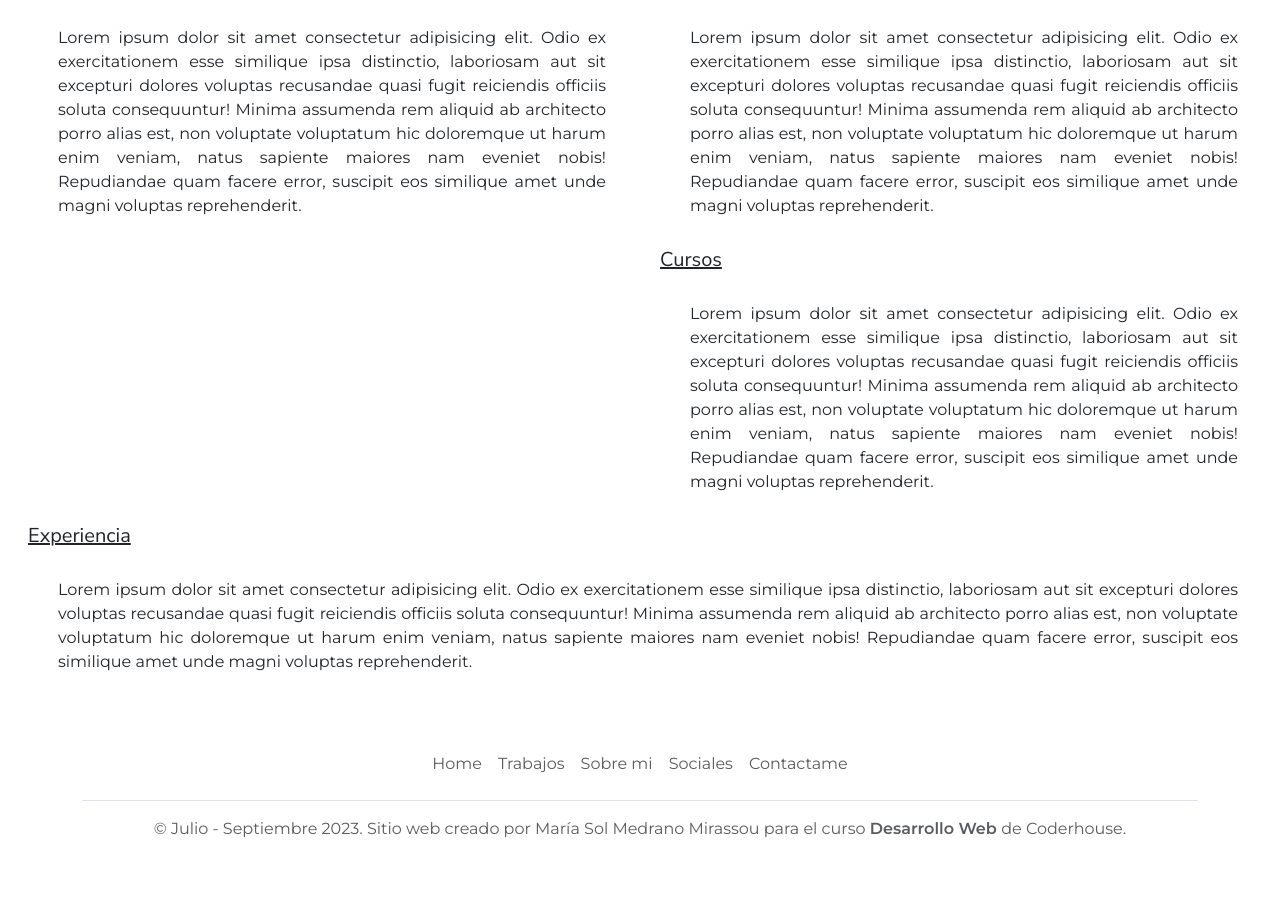
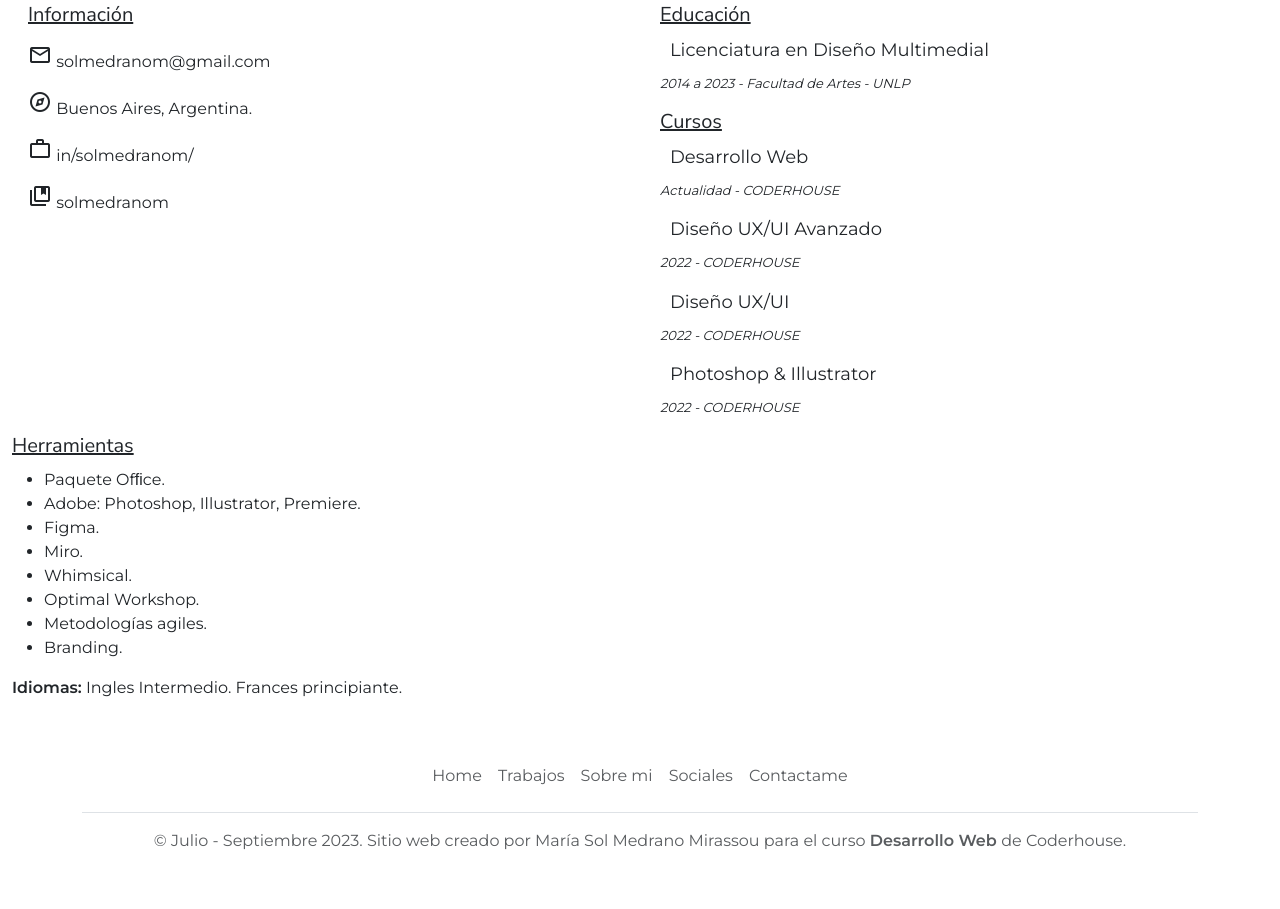
Before and after one commit to Solmedranom/portfolioDM-Medrano, a plain HTML site: page html/cv.html in a window 1280 px wide. Shown: the part 248-1157 px from the top of the page. Drawn offline with nearby package versions, Linux system fonts and the light colour scheme.

Commit message:
20pm 3del9 terminado paginas responsive

```diff
--- a/html/contactame.html
+++ b/html/contactame.html
@@ -1,7 +1,9 @@
 <!DOCTYPE html>
 <html lang="en">
+
 <head>
-    <link href="https://cdn.jsdelivr.net/npm/bootstrap@5.3.1/dist/css/bootstrap.min.css" rel="stylesheet" integrity="sha384-4bw+/aepP/YC94hEpVNVgiZdgIC5+VKNBQNGCHeKRQN+PtmoHDEXuppvnDJzQIu9" crossorigin="anonymous">
+  <link href="https://cdn.jsdelivr.net/npm/bootstrap@5.3.1/dist/css/bootstrap.min.css" rel="stylesheet"
+    integrity="sha384-4bw+/aepP/YC94hEpVNVgiZdgIC5+VKNBQNGCHeKRQN+PtmoHDEXuppvnDJzQIu9" crossorigin="anonymous">
 
   <link href="../css/style.css" rel="stylesheet" />
 
@@ -9,18 +11,22 @@
   <meta name="viewport" content="width=device-width, initial-scale=1.0" />
 
   <link rel="shortcut icon" href="../img/LOGO.png" type="image/x-icon">
+ <!-- ICONOS -->
+ <link rel="stylesheet"
+ href="https://fonts.googleapis.com/css2?family=Material+Symbols+Outlined:opsz,wght,FILL,GRAD@48,700,0,0" />
 
   <title>Portfolio Medrano Mirassou</title>
 
 </head>
+
 <body class="contenedor">
   <header>
 
     <nav class="navbar navbar-expand-lg ">
 
-        <a class="navbar-brand ms-3" href="../index.html"><img src="../img/LOGO.png" class="logo" alt="LOGO"
-          /></a>
-        <button class="navbar-toggler" type="button" data-bs-toggle="collapse" data-bs-target="#navbarSupportedContent" aria-controls="navbarSupportedContent" aria-expanded="false" aria-label="Toggle navigation">
+      <a class="navbar-brand ms-3" href="../index.html"><img src="../img/LOGO.png" class="logo" alt="LOGO" /></a>
+      <button class="navbar-toggler" type="button" data-bs-toggle="collapse" data-bs-target="#navbarSupportedContent"
+        aria-controls="navbarSupportedContent" aria-expanded="false" aria-label="Toggle navigation">
         <span class="navbar-toggler-icon"></span>
       </button>
       <div class="collapse navbar-collapse " id="navbarSupportedContent">
@@ -45,8 +51,7 @@
     </nav>
   </header>
   <div class="container-fluid"><br>
-    <h3>Contactame</h3>
-
+    <h1 class="display-4 ms-3 mt-4 mb-4">Contactame!</h1>
     <p class="parrafo1">
       Podes escribirme a mi correo o dejarme un mensaje!
     </p>
@@ -65,7 +70,8 @@
         <textarea class="form-control" id="exampleFormControlTextarea1" rows="3"></textarea>
       </div>
       <div class="mb-2 text-center">
-      <input class="btn" type="submit" value="Enviar"></div>
+        <input class="btn" type="submit" value="Enviar">
+      </div>
       <div class="mb-2 mt-1 text-center">
         <input class="btn" type="reset" value="Resetear">
       </div>
@@ -98,6 +104,9 @@
       </footer>
     </div>
 
-    <script src="https://cdn.jsdelivr.net/npm/bootstrap@5.3.1/dist/js/bootstrap.bundle.min.js" integrity="sha384-HwwvtgBNo3bZJJLYd8oVXjrBZt8cqVSpeBNS5n7C8IVInixGAoxmnlMuBnhbgrkm" crossorigin="anonymous"></script>
+    <script src="https://cdn.jsdelivr.net/npm/bootstrap@5.3.1/dist/js/bootstrap.bundle.min.js"
+      integrity="sha384-HwwvtgBNo3bZJJLYd8oVXjrBZt8cqVSpeBNS5n7C8IVInixGAoxmnlMuBnhbgrkm"
+      crossorigin="anonymous"></script>
 </body>
+
 </html>
--- a/html/cv.html
+++ b/html/cv.html
@@ -1,7 +1,9 @@
 <!DOCTYPE html>
 <html lang="en">
+
 <head>
-    <link href="https://cdn.jsdelivr.net/npm/bootstrap@5.3.1/dist/css/bootstrap.min.css" rel="stylesheet" integrity="sha384-4bw+/aepP/YC94hEpVNVgiZdgIC5+VKNBQNGCHeKRQN+PtmoHDEXuppvnDJzQIu9" crossorigin="anonymous">
+  <link href="https://cdn.jsdelivr.net/npm/bootstrap@5.3.1/dist/css/bootstrap.min.css" rel="stylesheet"
+    integrity="sha384-4bw+/aepP/YC94hEpVNVgiZdgIC5+VKNBQNGCHeKRQN+PtmoHDEXuppvnDJzQIu9" crossorigin="anonymous">
 
   <link href="../css/style.css" rel="stylesheet" />
 
@@ -10,33 +12,38 @@
 
   <link rel="shortcut icon" href="../img/LOGO.png" type="image/x-icon">
 
+  <!-- ICONOS -->
+  <link rel="stylesheet"
+    href="https://fonts.googleapis.com/css2?family=Material+Symbols+Outlined:opsz,wght,FILL,GRAD@48,700,0,0" />
+
   <title>Portfolio Medrano Mirassou</title>
 
 </head>
+
 <body>
   <header>
 
     <nav class="navbar navbar-expand-lg">
 
-          <a class="navbar-brand ms-3" href="../index.html"><img src="../img/LOGO.png" class="logo" alt="LOGO"
-            /></a>
-          <button class="navbar-toggler" type="button" data-bs-toggle="collapse" data-bs-target="#navbarSupportedContent" aria-controls="navbarSupportedContent" aria-expanded="false" aria-label="Toggle navigation">
+      <a class="navbar-brand ms-3" href="../index.html"><img src="../img/LOGO.png" class="logo" alt="LOGO" /></a>
+      <button class="navbar-toggler" type="button" data-bs-toggle="collapse" data-bs-target="#navbarSupportedContent"
+        aria-controls="navbarSupportedContent" aria-expanded="false" aria-label="Toggle navigation">
         <span class="navbar-toggler-icon"></span>
       </button>
       <div class="collapse navbar-collapse" id="navbarSupportedContent">
         <ul class="navbar-nav ms-auto mb-2 mb-lg-0">
 
           <li class="nav-item">
-                <a class="nav-link" href="../html/mistrabajos.html">Mis trabajos</a>
+            <a class="nav-link" href="mistrabajos.html">Mis trabajos</a>
           </li>
           <li class="nav-item">
-                <a class="nav-link" href="../html/sobremi.html">Sobre mi</a>
+            <a class="nav-link" href="sobremi.html">Sobre mi</a>
           </li>
           <li class="nav-item">
-                <a class="nav-link" href="../html/sociales.html">Sociales</a>
+            <a class="nav-link" href="sociales.html">Sociales</a>
           </li>
           <li class="nav-item">
-                <a class="nav-link" href="../html/contactame.html">Contactame</a>
+            <a class="nav-link" href="contactame.html">Contactame</a>
           </li>
           <!-- <li class="nav-item">
                 <a class="nav-link disabled" aria-disabled="true">Disabled</a>
@@ -49,31 +56,75 @@
   </header>
   <div class="container-fluid">
     <div class="ms-3 mt-4">
-    <h3>CURRICULUM</h3>
+      <h1 class="display-4 ms-3 mt-4 mb-4">Curriculum</h1>
     </div>
     <div class="ms-3 mt-4">
       <div class="row">
         <div class="col-xl-6 col-md-6 col-sm-12">
           <h4> Información</h4>
-    <p class="parrafosm">
-    Lorem ipsum dolor sit amet consectetur adipisicing elit. Odio ex exercitationem esse similique ipsa distinctio, laboriosam aut sit excepturi dolores voluptas recusandae quasi fugit reiciendis officiis soluta consequuntur! Minima assumenda rem aliquid ab architecto porro alias est, non voluptate voluptatum hic doloremque ut harum enim veniam, natus sapiente maiores nam eveniet nobis! Repudiandae quam facere error, suscipit eos similique amet unde magni voluptas reprehenderit. </p></div>
+          <div class="col-xl-6 col-md-6 col-sm-12 mt-3"><span class="material-symbols-outlined">mail</span>
+            solmedranom@gmail.com
+          </div>
+          <div class="col-xl-6 col-md-6 col-sm-12 mt-3">
+            <span class="material-symbols-outlined">explore</span>
+            Buenos Aires, Argentina.
+          </div>
+          <div class="col-xl-6 col-md-6 col-sm-12 mt-3">
+            <span class="material-symbols-outlined">work </span>
+            in/solmedranom/
+          </div>
+          <div class="col-xl-6 col-md-6 col-sm-12 mt-3">
+            <span class="material-symbols-outlined">collections_bookmark</span>
+            solmedranom
+          </div>
+        </div>
         <div class="col-xl-6 col-md-6 col-sm-12">
           <h4> Educación</h4>
-    <p class="parrafosm">
-    Lorem ipsum dolor sit amet consectetur adipisicing elit. Odio ex exercitationem esse similique ipsa distinctio, laboriosam aut sit excepturi dolores voluptas recusandae quasi fugit reiciendis officiis soluta consequuntur! Minima assumenda rem aliquid ab architecto porro alias est, non voluptate voluptatum hic doloremque ut harum enim veniam, natus sapiente maiores nam eveniet nobis! Repudiandae quam facere error, suscipit eos similique amet unde magni voluptas reprehenderit. </p>
+          <p class="parrafo2">
+            Licenciatura en Diseño Multimedial</p>
+          <p class="parrafo1">
+            2014 a 2023 - Facultad de Artes - UNLP </p>
           <h4> Cursos</h4>
-    <p class="parrafosm">
-    Lorem ipsum dolor sit amet consectetur adipisicing elit. Odio ex exercitationem esse similique ipsa distinctio, laboriosam aut sit excepturi dolores voluptas recusandae quasi fugit reiciendis officiis soluta consequuntur! Minima assumenda rem aliquid ab architecto porro alias est, non voluptate voluptatum hic doloremque ut harum enim veniam, natus sapiente maiores nam eveniet nobis! Repudiandae quam facere error, suscipit eos similique amet unde magni voluptas reprehenderit. </p></div>
-</div>
-
-<div class="row">
-  <div class="col-xl-12 col-md-6 col-sm-12">
-    <h4> Experiencia </h4>
-    <p class="parrafosm">
-    Lorem ipsum dolor sit amet consectetur adipisicing elit. Odio ex exercitationem esse similique ipsa distinctio, laboriosam aut sit excepturi dolores voluptas recusandae quasi fugit reiciendis officiis soluta consequuntur! Minima assumenda rem aliquid ab architecto porro alias est, non voluptate voluptatum hic doloremque ut harum enim veniam, natus sapiente maiores nam eveniet nobis! Repudiandae quam facere error, suscipit eos similique amet unde magni voluptas reprehenderit. </p>
+          <p class="parrafo2">
+            Desarrollo Web</p>
+          <p class="parrafo1">
+            Actualidad - CODERHOUSE </p>
+          <p class="parrafo2">
+            Diseño UX/UI Avanzado</p>
+          <p class="parrafo1">
+            2022 - CODERHOUSE </p>
+          <p class="parrafo2">
+            Diseño UX/UI</p>
+          <p class="parrafo1">
+            2022 - CODERHOUSE </p>
+          <p class="parrafo2">
+            Photoshop & Illustrator</p>
+          <p class="parrafo1">
+            2022 - CODERHOUSE </p>
         </div>
       </div>
     </div>
+      <div class="row">
+        <div class="col-xl-12 col-md-6 col-sm-12">
+          <h4> Herramientas</h4>
+          <p class="parrafo2">
+          <ul>
+            <li>Paquete Ofﬁce.</li>
+            <Li>Adobe: Photoshop, Illustrator, Premiere.</Li>
+            <li>Figma.</li>
+            <li>Miro.</li>
+            <li>Whimsical.</li>
+            <li>Optimal Workshop.</li>
+            <li>Metodologías agiles.</li>
+            <li>Branding.</li>
+          </ul>
+         <strong> Idiomas:</strong> Ingles Intermedio.
+          Frances principiante. </p>
+        </div>
+      </div>
+  </div>
+<!-- <div class="text-center">
+<img src="../img/CV.png" class="img-fluid" alt="CV" /></div> -->
 
     <div class="container">
       <footer class="py-3 my-4">
@@ -101,6 +152,9 @@
       </footer>
     </div>
 
-    <script src="https://cdn.jsdelivr.net/npm/bootstrap@5.3.1/dist/js/bootstrap.bundle.min.js" integrity="sha384-HwwvtgBNo3bZJJLYd8oVXjrBZt8cqVSpeBNS5n7C8IVInixGAoxmnlMuBnhbgrkm" crossorigin="anonymous"></script>
+    <script src="https://cdn.jsdelivr.net/npm/bootstrap@5.3.1/dist/js/bootstrap.bundle.min.js"
+      integrity="sha384-HwwvtgBNo3bZJJLYd8oVXjrBZt8cqVSpeBNS5n7C8IVInixGAoxmnlMuBnhbgrkm"
+      crossorigin="anonymous"></script>
 </body>
+
 </html>
```
Also changed, not shown: html/marcaper.html (+23 -30 lines), html/mistrabajos.html (+5 -1 lines), html/sobremi.html (+15 -25 lines), html/sociales.html (+23 -29 lines), index.html (+4 -0 lines), img/CV.png (added), img/background1.png (added), 1 other file. Lines whose indentation alone changed are shown as unchanged.
